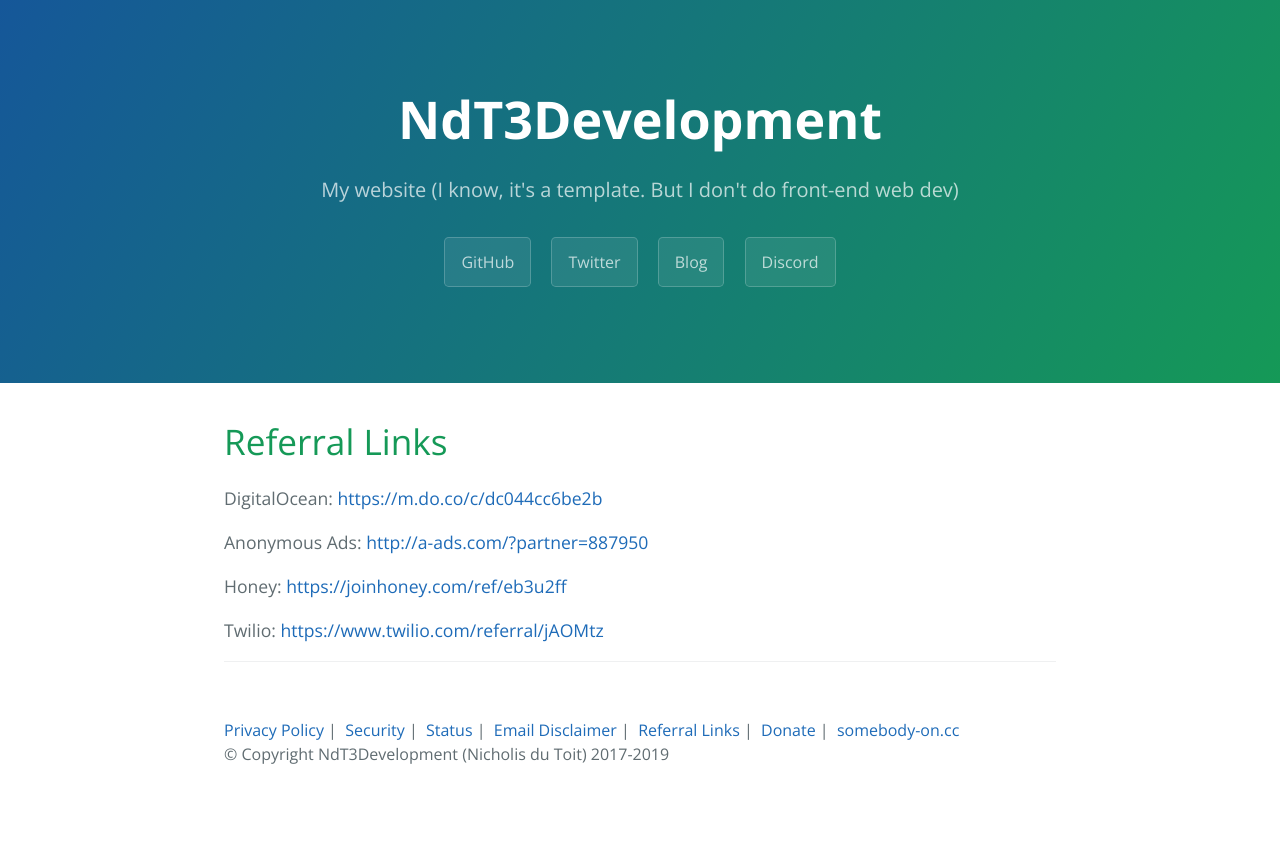
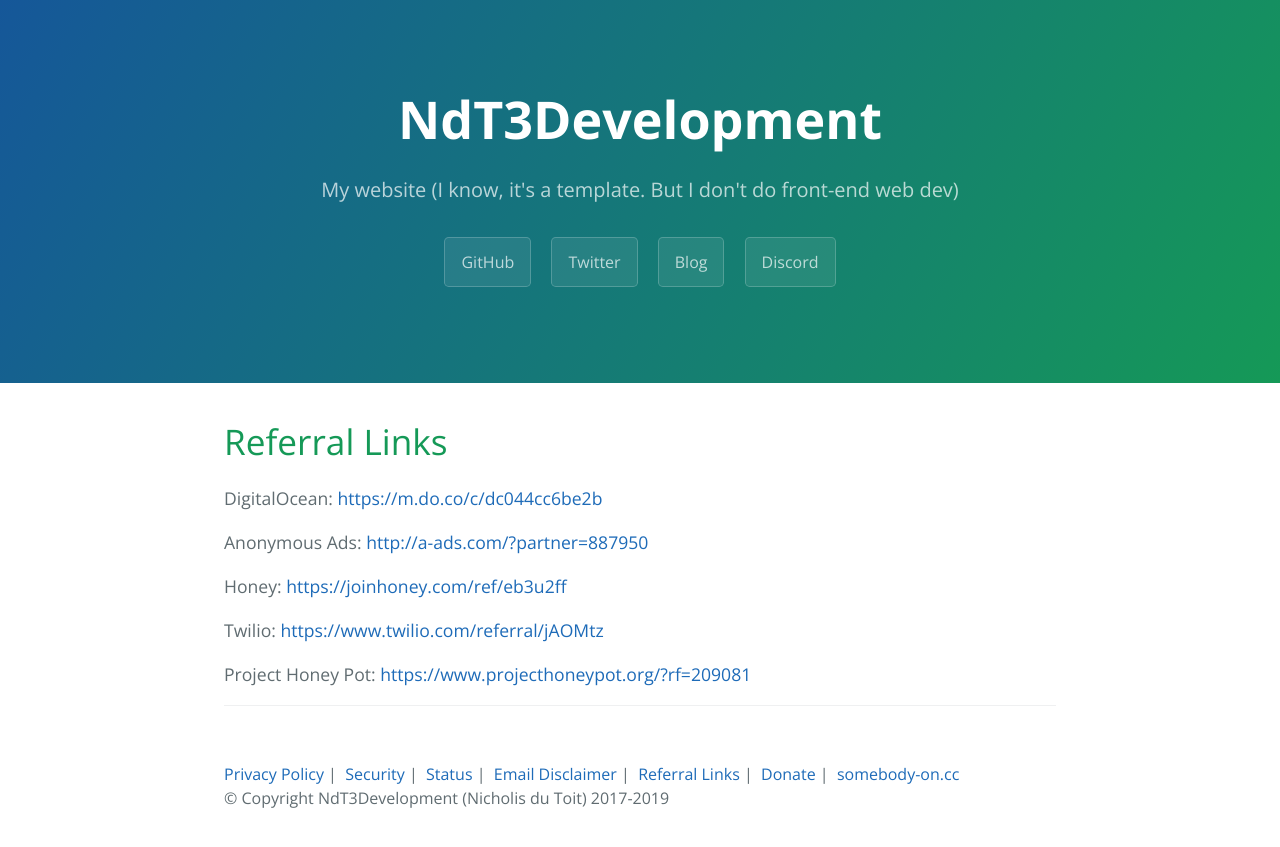
Before and after one commit to TrueWinter/website, a Jekyll site: the page built from reflinks.html, in a window 1280 px wide. Shown: the top 847 px of the page. Built offline with Jekyll 4.4.1, drawn with Linux system fonts in a browser that asks for light colours; nearby versions of some CDN libraries; a script that is not in the unit is left out; comment, search, counter and statistics services are not loaded.

Commit message:
Update reflinks.html

```diff
--- a/reflinks.html
+++ b/reflinks.html
@@ -9,3 +9,4 @@
 <p>Anonymous Ads: <a href="http://a-ads.com/?partner=887950">http://a-ads.com/?partner=887950</a></p>
 <p>Honey: <a href="https://joinhoney.com/ref/eb3u2ff">https://joinhoney.com/ref/eb3u2ff</a></p>
 <p>Twilio: <a href="https://www.twilio.com/referral/jAOMtz">https://www.twilio.com/referral/jAOMtz</a></p>
+<p>Project Honey Pot: <a href="https://www.projecthoneypot.org/?rf=209081">https://www.projecthoneypot.org/?rf=209081</a></p>
```
